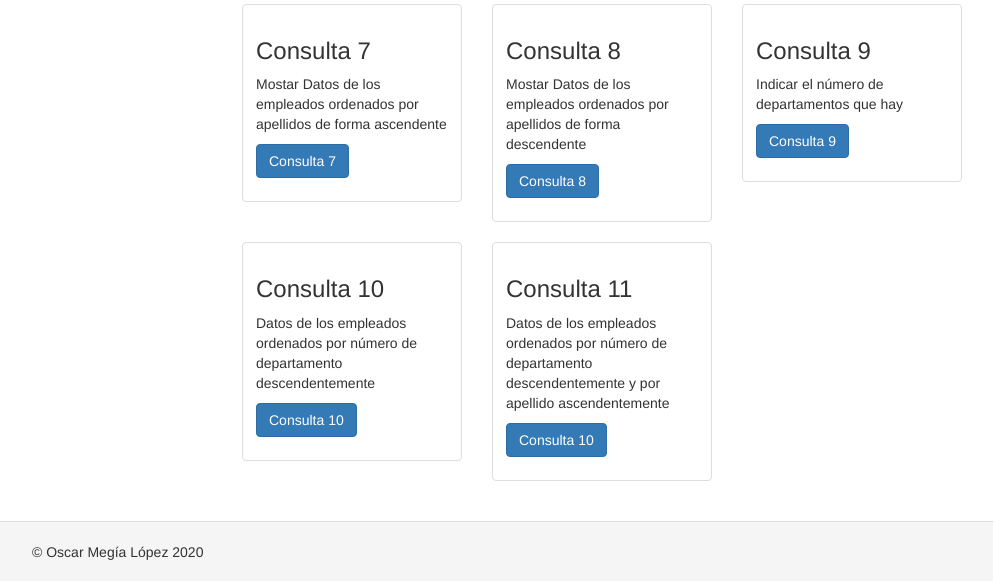
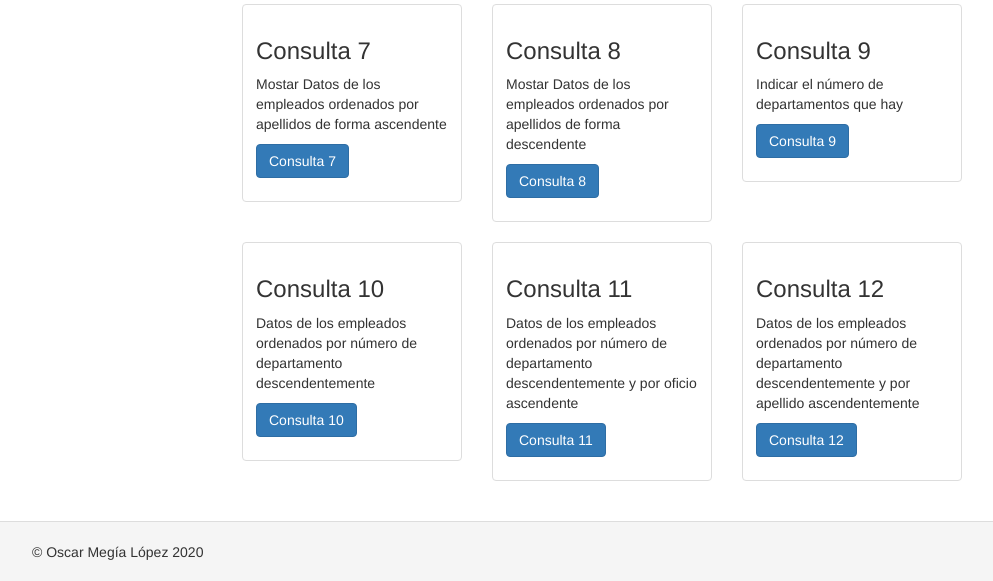
Before and after one commit to OscarAlpe/practica1yii, a Yii app: template views/site/index.php in a window 1280 px wide. Shown: the part 483-1064 px from the top of the page, without its empty margins (38-1031 px from the left). Run offline with PHP 8.4 and a stand-in for Yii, Linux system fonts and the light colour scheme; the template is opened without the code that fills it, so the values that code supplies are empty; some libraries are stand-ins or nearby versions.

Commit message:
Consulta 12: Datos de los empleados ordenados por número de departamento descendentemente y por apellido ascendentemente

```diff
--- a/views/site/index.php
+++ b/views/site/index.php
@@ -106,8 +106,17 @@ use yii\helpers\Html;
         <div class="thumbnail">
           <div class="caption">
             <h3>Consulta 11</h3>
+            <p>Datos de los empleados ordenados por número de departamento descendentemente y por oficio ascendente</p>
+            <p><?= Html::a('Consulta 11', ['/site/consulta11'], ['class'=>'btn btn-primary grid-button']) ?></p>
+          </div>
+        </div>
+      </div>
+      <div class="col-sm-4">
+        <div class="thumbnail">
+          <div class="caption">
+            <h3>Consulta 12</h3>
             <p>Datos de los empleados ordenados por número de departamento descendentemente y por apellido ascendentemente</p>
-            <p><?= Html::a('Consulta 10', ['/site/consulta10'], ['class'=>'btn btn-primary grid-button']) ?></p>
+            <p><?= Html::a('Consulta 12', ['/site/consulta12'], ['class'=>'btn btn-primary grid-button']) ?></p>
           </div>
         </div>
       </div>
```
Also changed, not shown: controllers/SiteController.php (+23 -2 lines).
